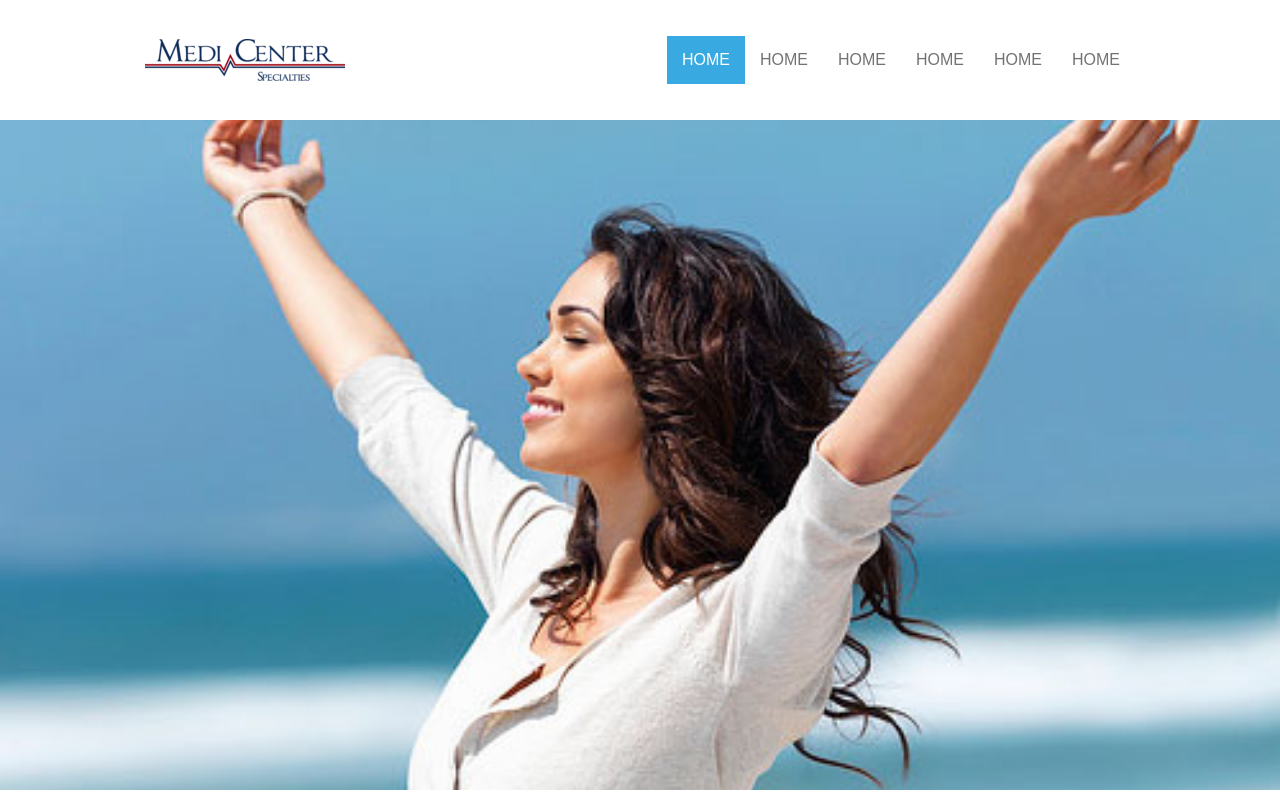
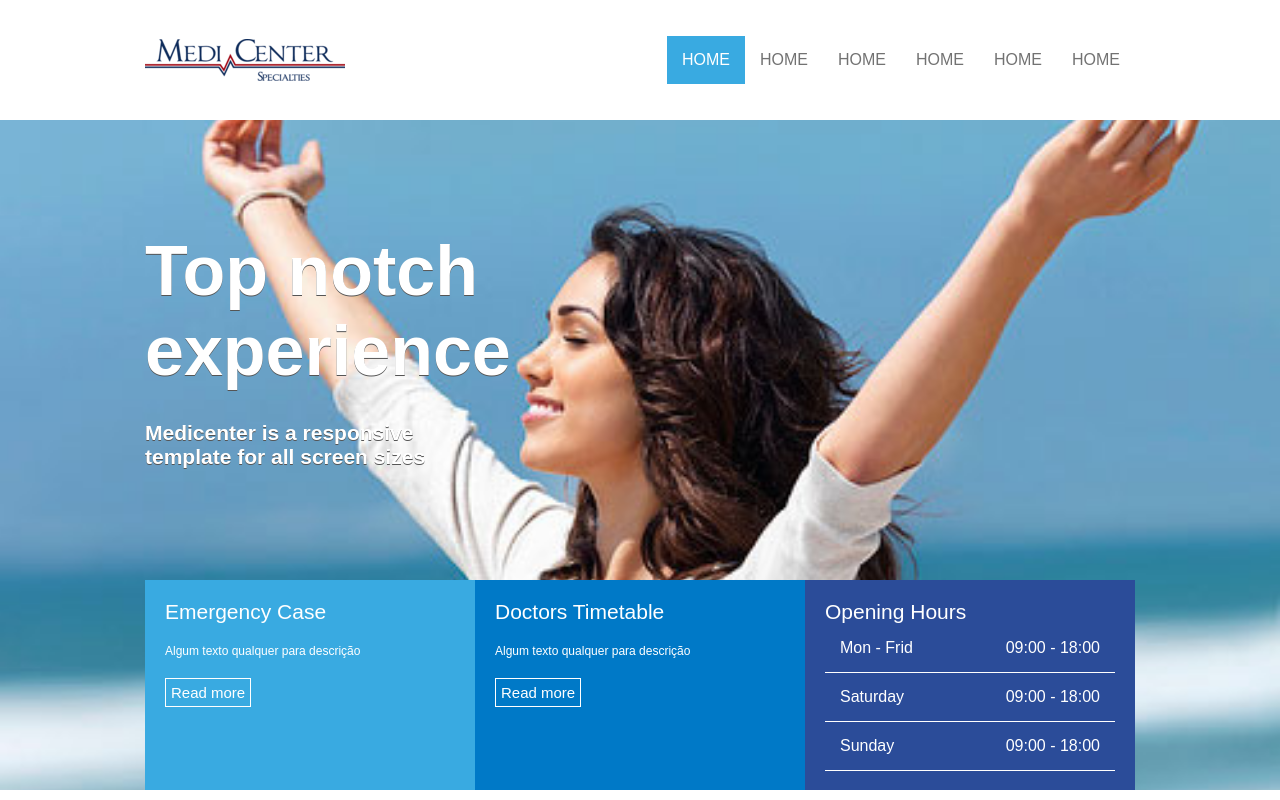
Before and after one commit to LucasSafeno/phpDoZeroAoProfissional, a PHP site: page / in a window 1280 px wide. Run offline with PHP 8.4, Linux system fonts and the light colour scheme.

Commit message:
PHPDoZeroAoProfissional - HTML5/CSS3 - FLEXBOX - Aula 03

```diff
--- a/projetos/01-flexbox/assets/css/template.css
+++ b/projetos/01-flexbox/assets/css/template.css
@@ -1,3 +1,7 @@
+*{
+	font-family: Arial;
+}
+
 body{
 	margin: 0;
 	padding: 0;
@@ -38,7 +42,6 @@ nav a{
 	text-decoration: none;
 	text-transform: uppercase;
 	color: #727272;
-	font-family: Arial;
 }
 
 nav .active a,
@@ -48,8 +51,92 @@ nav a:hover{
 }
 
 #banner {
+	display: flex;
+	justify-content: center;
 	background-image: url('../images/img1.jpg');
 	background-position: center;
 	background-size: cover;
 	height: 670px;
 }
+
+.column{
+	flex-direction: column;
+}
+.banner_headline{
+	flex: 1;
+	display: flex;
+	flex-direction: column;
+	justify-content: center;
+}
+.banner_headline h1{
+	max-width: 350px;
+	color: white;
+	font-size: 70px;
+	text-shadow: 0 1px 0 #555555;
+	margin: 0;
+	padding: 0;
+}
+.banner_headline h2{
+	max-width: 350px;
+	color: white;
+	font-size: 21px;
+	text-shadow: 0 1px 0 #555555;
+	margin: 0;
+	padding: 0;
+	margin-top: 30px;
+}
+
+.banner_options{
+	height: 210px;
+	display: flex;
+}
+
+.banner1,
+.banner2,
+.banner3{
+	flex: 1;
+	color: white;
+	padding: 20px;
+}
+.banner1{
+	background-color: #39AAE1;
+}
+
+.banner2{
+	background-color: #0079C7;
+}
+
+.banner3{
+	background-color: #2B4C99;
+}
+
+.banner_title{
+	font-size: 21px;
+}
+
+.banner_desc{
+	font-size: 12px;
+	margin-top: 20px;
+	margin-bottom:  20px;
+}
+
+.banner_options a{
+	display: inline-block;
+	border: 1px solid white;
+	padding: 5px;
+	color: white;
+	font-size: 15px;
+	text-decoration: none;
+}
+.banner_hours ul{
+	list-style: none;
+	padding: 0;
+	margin: 0;
+}
+
+.banner_hours li{
+	border-bottom: 1px solid white;
+	padding: 15px;
+	display: flex;
+	justify-content: space-between;
+}
--- a/projetos/01-flexbox/index.html
+++ b/projetos/01-flexbox/index.html
@@ -30,7 +30,39 @@
 	</header>
 
 	<section id="banner">
+		 <div class="container column">
+		 	<div class="banner_headline">
+		 		<h1>Top notch experience</h1>
+		 		<h2>Medicenter is a responsive template for all screen sizes </h2>
+		 	</div> <!-- Banner Headline !-->
 
+		 	<div class="banner_options">
+		 		<div class="banner1">
+		 			<div class="banner_title">Emergency Case</div>
+		 			<div class="banner_desc">Algum texto qualquer para descrição </div>
+		 			<a href="">Read more</a>
+		 		</div> <!-- Banner 1 !-->
+
+		 		<div class="banner2">
+		 			<div class="banner_title">Doctors Timetable</div>
+		 			<div class="banner_desc">Algum texto qualquer para descrição </div>
+		 			<a href="">Read more</a>
+		 		</div><!-- Banner 2 !-->
+
+		 		<div class="banner3">
+		 			<div class="banner_title">Opening Hours</div>
+		 			<div class="banner_hours">
+			 			<ul>
+			 				<li>Mon - Frid <span>09:00 - 18:00</span></li>
+			 				<li>Saturday <span>09:00 - 18:00</span></li>
+			 				<li>Sunday  <span>09:00 - 18:00</span></li>
+			 			</ul>
+		 			</div>
+
+		 		</div> <!-- Banner 3 !-->
+		 	</div> <!-- Banner Options !-->
+
+		 </div> <!-- container banner !-->
 	</section>
 
 </body>
```
